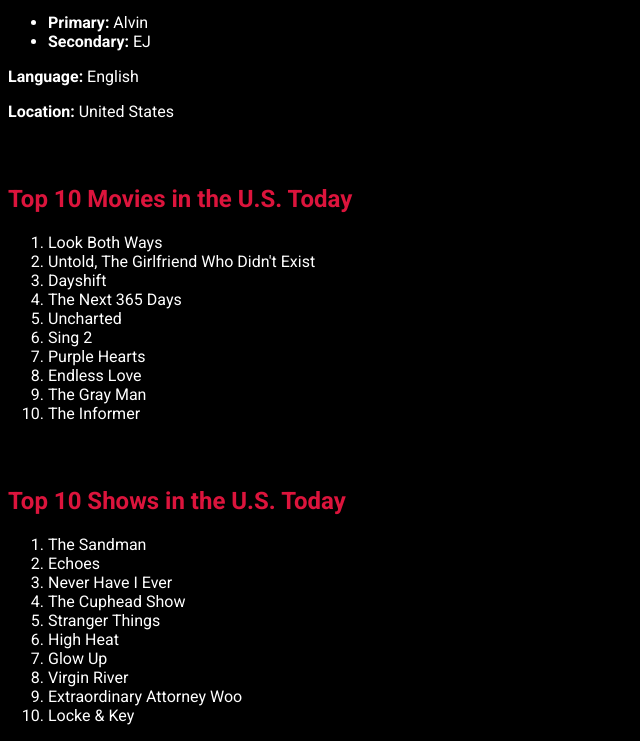
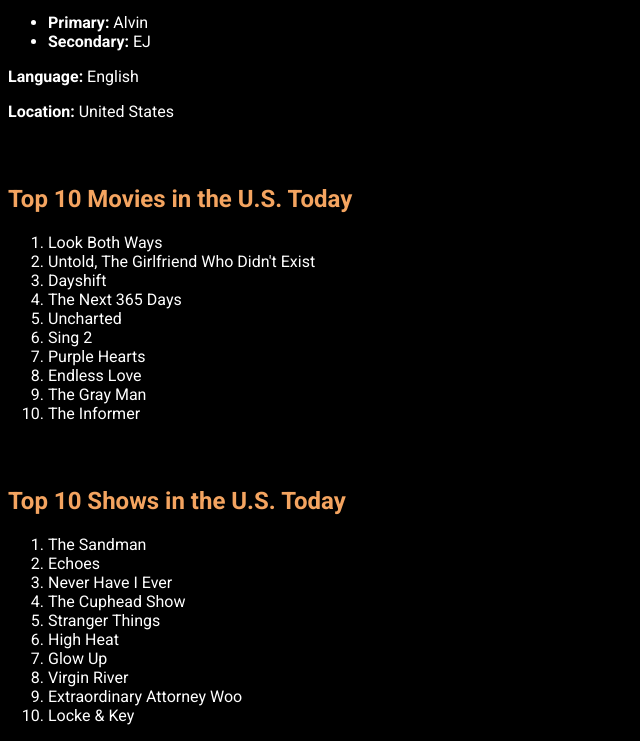
Before and after one commit to seralvinburgos/JS-Class1, a plain HTML site: page Assignment1/index.html in a window 1280 px wide. Shown: the part 110-851 px from the top of the page, without its empty margins (0-640 px from the left). Drawn offline with Linux system fonts and the light colour scheme.

Commit message:
Final assignment1. Created Assignment2
Final minor changes to assignment1 (submitted). Created Assignment2 folder/index/js.

```diff
--- a/Assignment1/index.html
+++ b/Assignment1/index.html
@@ -23,7 +23,7 @@
         }
         h2 {
             margin-top: 4rem;
-            color: crimson;
+            color: sandybrown;
         }
         p span{
             font-weight: bold;
```
Also changed, not shown: Assignment1/assignment1.js (indentation only), Assignment2/assignment2.js (added), Assignment2/index.html (added).
